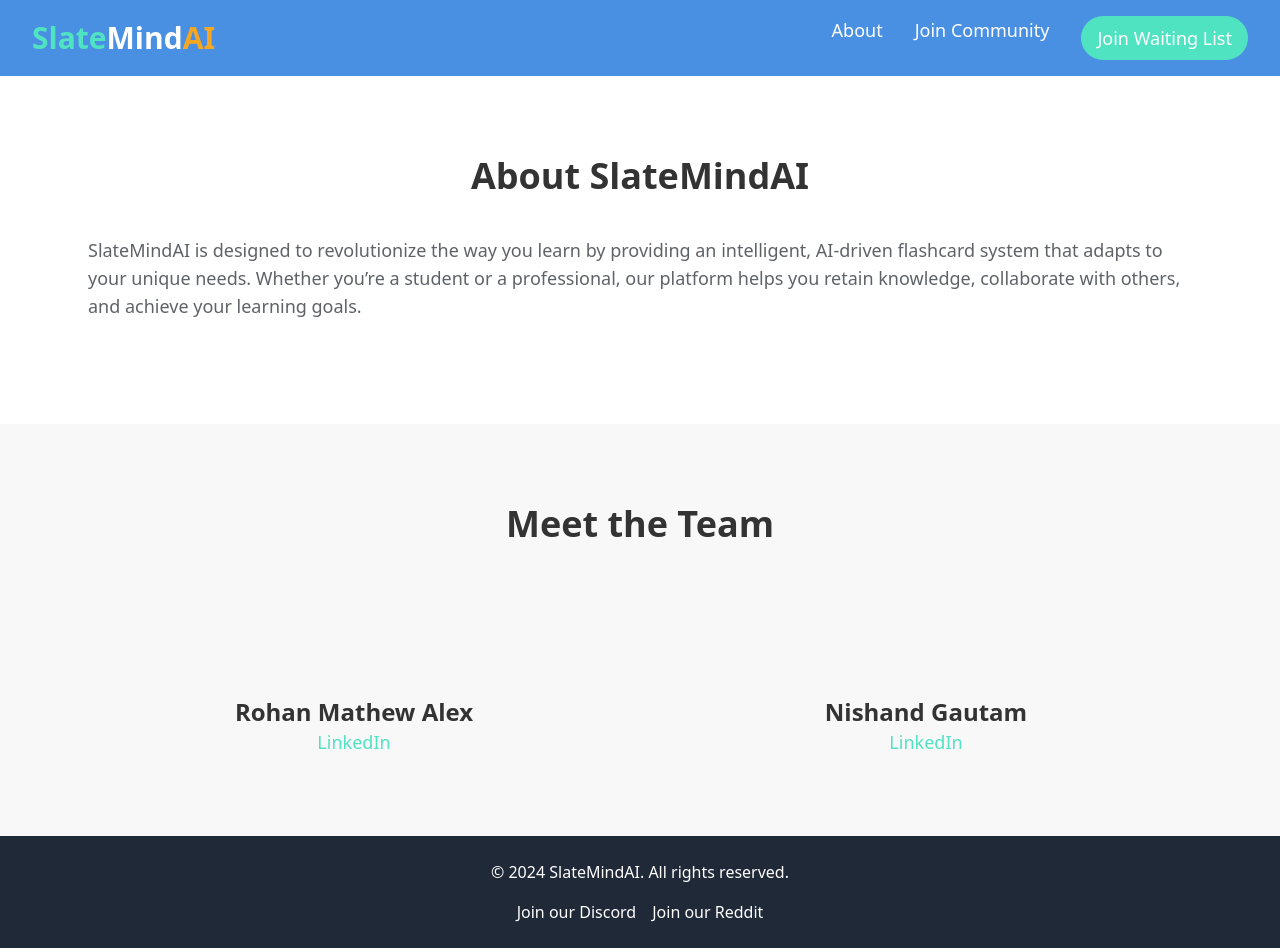
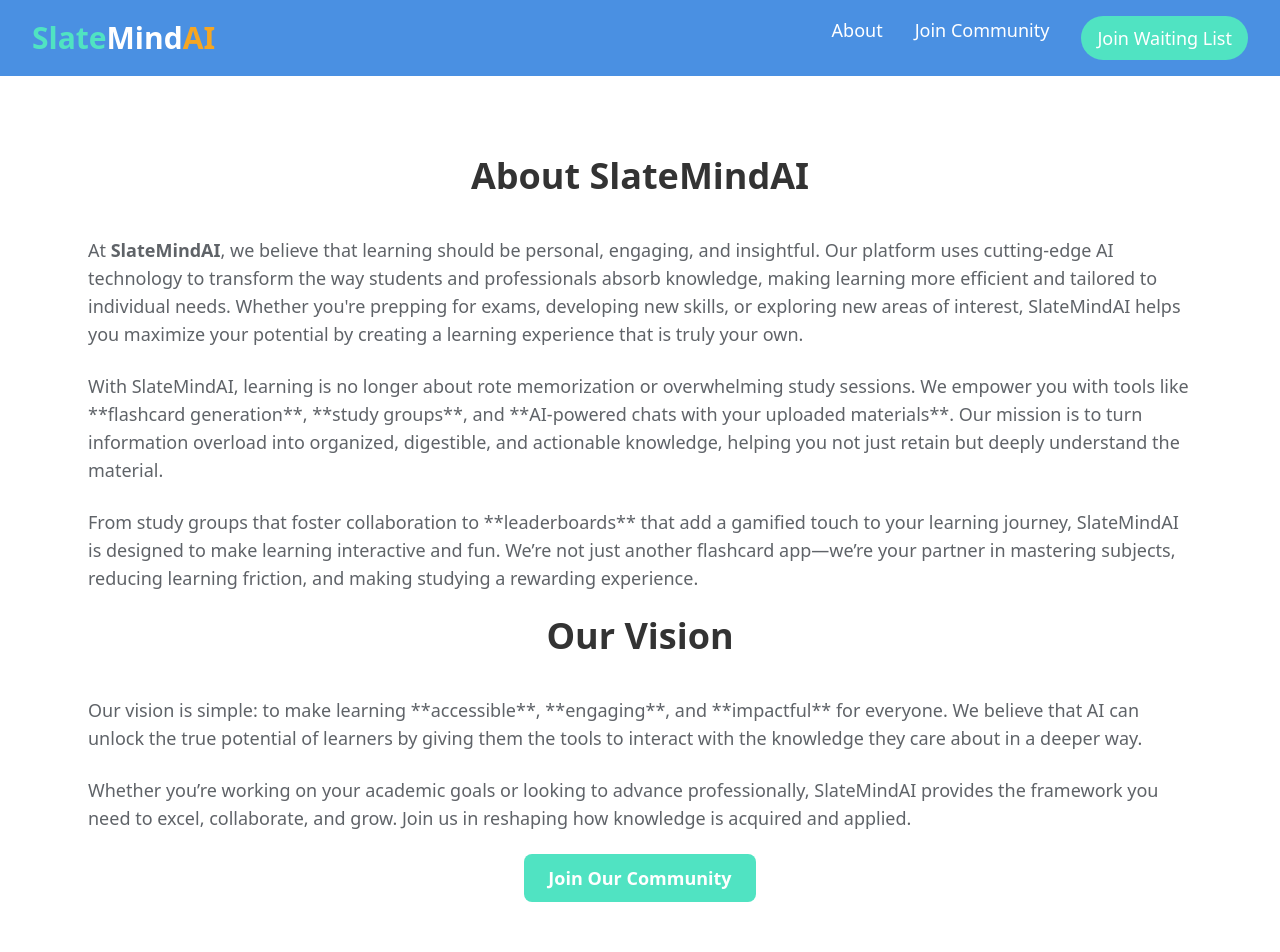
Before and after one commit to SlateMindAI/slatemind_frontend, a React (Create React App) app: page /about in a window 1280 px wide. Shown: the top 952 px of the page. Built offline with nearby package versions, Linux system fonts and the light colour scheme.

Commit message:
about page updated

```diff
--- a/src/pages/AboutPage.js
+++ b/src/pages/AboutPage.js
@@ -10,30 +10,42 @@ const AboutPage = () => {
         <div className="max-w-6xl mx-auto px-6">
           <h2 className="text-4xl font-bold text-[#333333] text-center mb-10">About SlateMindAI</h2>
           <p className="text-lg text-[#5f6368] mb-6">
-            SlateMindAI is designed to revolutionize the way you learn by providing an intelligent, AI-driven flashcard system that adapts to your unique needs.
-            Whether you’re a student or a professional, our platform helps you retain knowledge, collaborate with others, and achieve your learning goals.
+            At <strong>SlateMindAI</strong>, we believe that learning should be personal, engaging, and insightful.
+            Our platform uses cutting-edge AI technology to transform the way students and professionals absorb knowledge,
+            making learning more efficient and tailored to individual needs. Whether you're prepping for exams, developing new
+            skills, or exploring new areas of interest, SlateMindAI helps you maximize your potential by creating a learning
+            experience that is truly your own.
           </p>
-          {/* Add more rich content here */}
-        </div>
-      </section>
-      <section className="py-20 bg-[#F8F8F8]">
-        <div className="max-w-6xl mx-auto px-6">
-          <h2 className="text-4xl font-bold text-[#333333] text-center mb-10">Meet the Team</h2>
-          <div className="grid grid-cols-1 sm:grid-cols-2 gap-10">
-            <div className="flex flex-col items-center">
-              <div className="w-24 h-24 bg-[#F8F8F8] rounded-full mb-4"></div>
-              <h3 className="text-2xl font-bold text-[#333333]">Rohan Mathew Alex</h3>
-              <a href="https://www.linkedin.com/in/rohan-mathew-alex" target="_blank" rel="noopener noreferrer" className="text-lg text-[#50E3C2] hover:underline">
-                LinkedIn
-              </a>
-            </div>
-            <div className="flex flex-col items-center">
-              <div className="w-24 h-24 bg-[#F8F8F8] rounded-full mb-4"></div>
-              <h3 className="text-2xl font-bold text-[#333333]">Nishand Gautam</h3>
-              <a href="https://www.linkedin.com/in/nishand-gautam" target="_blank" rel="noopener noreferrer" className="text-lg text-[#50E3C2] hover:underline">
-                LinkedIn
-              </a>
-            </div>
+
+          <p className="text-lg text-[#5f6368] mb-6">
+            With SlateMindAI, learning is no longer about rote memorization or overwhelming study sessions. We empower you with tools
+            like **flashcard generation**, **study groups**, and **AI-powered chats with your uploaded materials**. Our mission is
+            to turn information overload into organized, digestible, and actionable knowledge, helping you not just retain but deeply
+            understand the material.
+          </p>
+
+          <p className="text-lg text-[#5f6368] mb-6">
+            From study groups that foster collaboration to **leaderboards** that add a gamified touch to your learning journey,
+            SlateMindAI is designed to make learning interactive and fun. We’re not just another flashcard app—we’re your partner
+            in mastering subjects, reducing learning friction, and making studying a rewarding experience.
+          </p>
+
+          <h2 className="text-4xl font-bold text-[#333333] text-center mb-10">Our Vision</h2>
+          <p className="text-lg text-[#5f6368] mb-6">
+            Our vision is simple: to make learning **accessible**, **engaging**, and **impactful** for everyone. We believe that
+            AI can unlock the true potential of learners by giving them the tools to interact with the knowledge they care about
+            in a deeper way.
+          </p>
+
+          <p className="text-lg text-[#5f6368] mb-6">
+            Whether you’re working on your academic goals or looking to advance professionally, SlateMindAI provides the framework
+            you need to excel, collaborate, and grow. Join us in reshaping how knowledge is acquired and applied.
+          </p>
+
+          <div className="text-center mt-8">
+            <a href="#join-waitlist" className="bg-[#50E3C2] text-white text-lg font-bold px-6 py-3 rounded-lg hover:bg-[#4A90E2] transition-colors duration-300">
+              Join Our Community
+            </a>
           </div>
         </div>
       </section>
```
